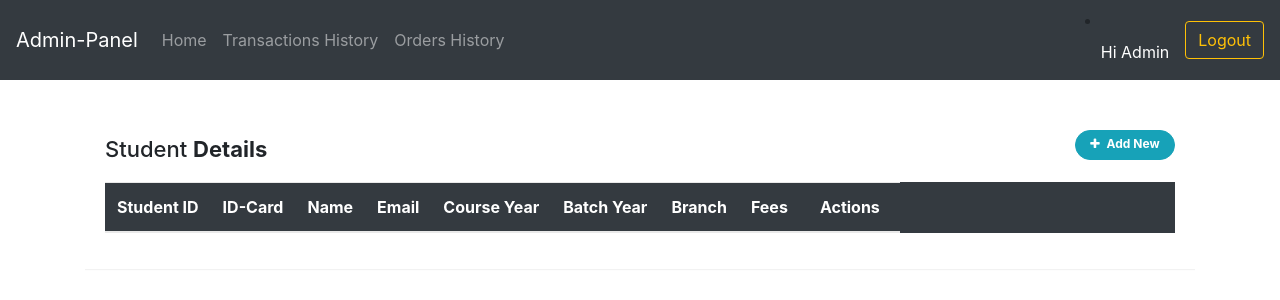
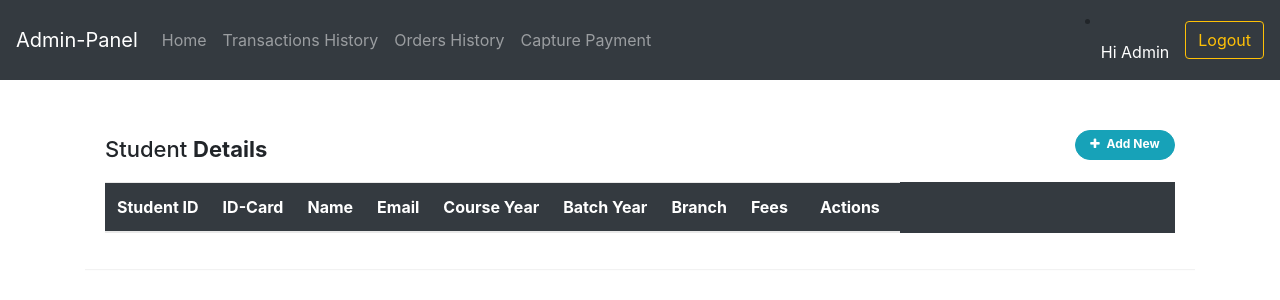
Before and after one commit to hackzbhavin/Payment-WebApp-Razorpay, a Django app: page /admin/show/ in a window 1280 px wide. Shown: the top 300 px of the page. Run offline with Django 3.2, Linux system fonts and the light colour scheme; the visitor is signed in with stand-in values (Sample User, id 1); data comes from the database, SQL or seed files in the repository; data that the repository does not hold is empty; some libraries are stand-ins or nearby versions.

Commit message:
Capture_Payment Tab Added

```diff
--- a/templates/admin/admin-navbar.html
+++ b/templates/admin/admin-navbar.html
@@ -29,6 +29,9 @@
       <li class="nav-item ">
         <a class="nav-link" href="{% url 'allorders' %}">Orders History</a>
       </li>
+      <li class="nav-item ">
+        <a class="nav-link" href="https://dashboard.razorpay.com/app/payments">Capture Payment</a>
+      </li>
     </ul>
     <form class="form-inline my-2 my-lg-0">
     <li class="nav-item">
```
